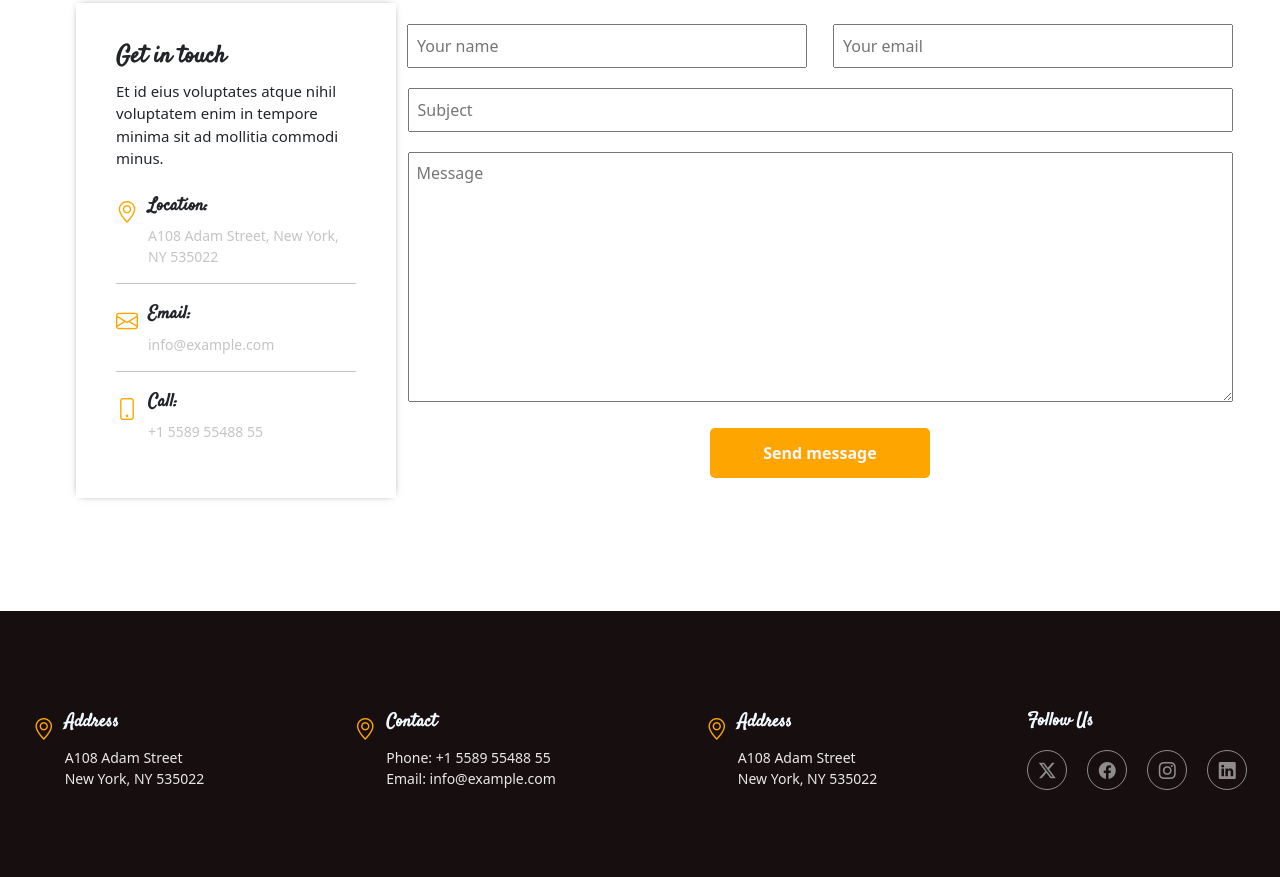
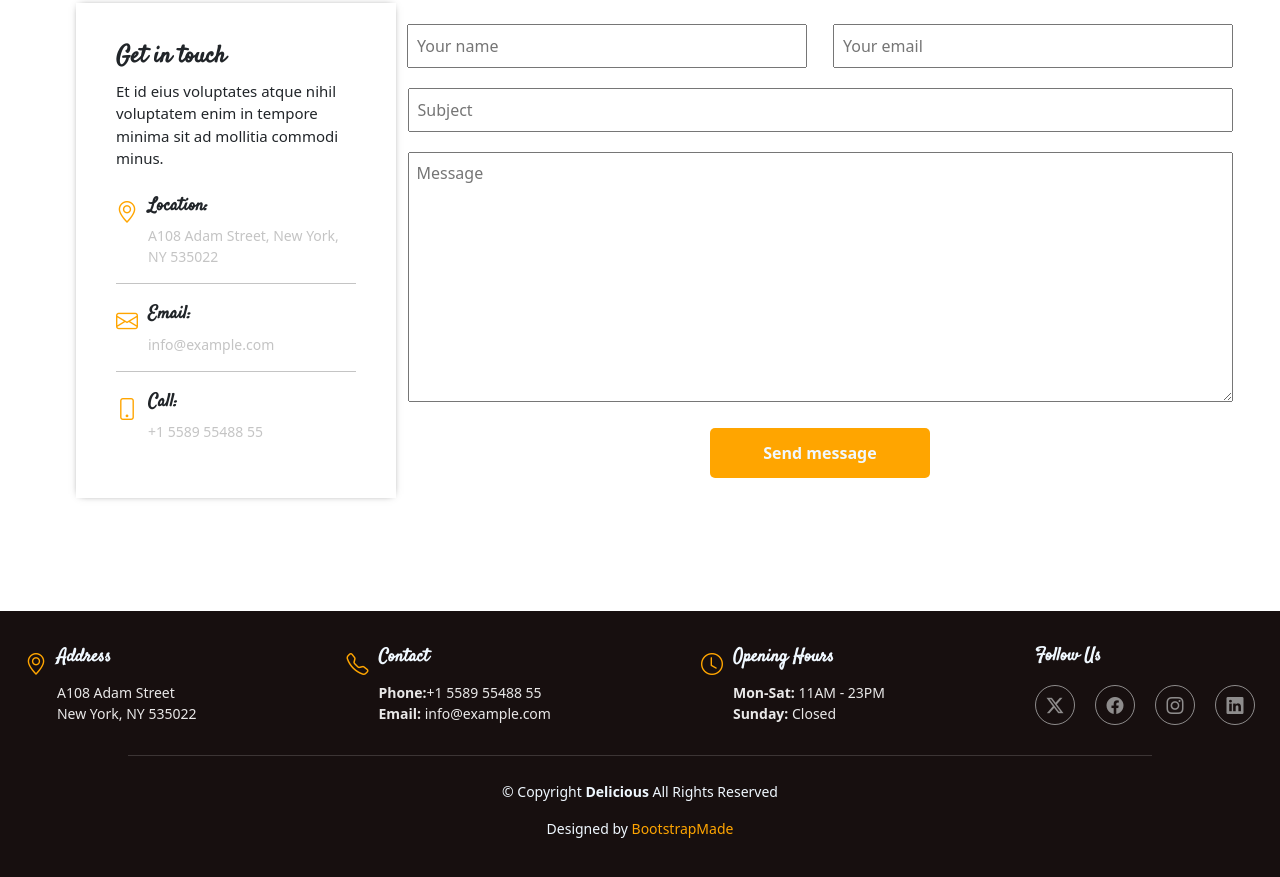
Before and after one commit to AstaAT1/Mohamed_Mobariki_final_project, a website: page index.html in a window 1280 px wide. Shown: the part 7775-8652 px from the top of the page. Drawn offline with nearby package versions, Linux system fonts and the light colour scheme; a web font is replaced by a local one.

Commit message:
finish desktop v1

```diff
--- a/index.html
+++ b/index.html
@@ -1349,22 +1349,22 @@
                             </div>
                         </div>
                         <div class="fotoya">
-                              <i class="bi bi-geo-alt"></i>
+                           <i class="bi bi-telephone"></i>
                             <div class="cartiya">
                                 <h6>Contact</h6>
                                 <div class="corto">
-                                    <p> <span>Phone</span>:  +1 5589 55488 55</p>
+                                    <p> <span>Phone:</span>+1 5589 55488 55</p>
                                     <p><span>Email:</span> info@example.com</p>
                                 </div>
                             </div>
                         </div>
                         <div class="fotoya">
-                              <i class="bi bi-geo-alt"></i>
+                            <i class="bi bi-clock"></i>
                             <div class="cartiya">
-                                <h6>Address</h6>
+                                <h6>Opening Hours</h6>
                                 <div class="corto">
-                                    <p>A108 Adam Street</p>
-                                    <p>New York, NY 535022</p>
+                                    <p><span>Mon-Sat:</span> 11AM - 23PM</p>
+                                    <p><span>Sunday:</span> Closed</p>
                                 </div>
                             </div>
                         </div>
@@ -1379,7 +1379,8 @@
                         </div>
                     </div>
                     <div class="bottom-footer">
-
+                        <p>© Copyright <span class="sapana">Delicious</span>  All Rights Reserved</p>
+                        <p>Designed by  <span class="oronga">BootstrapMade</span></p>
                     </div>
                 </section>
                 <a href="#topo" class="back-to-top"><i
--- a/src/sass/modules/_Footer.scss
+++ b/src/sass/modules/_Footer.scss
@@ -5,6 +5,7 @@
     flex-direction: column;
     justify-content: center;
     align-items: center;
+    gap: 30px;
 }
 .fotoya i{
     font-size: 22px;
@@ -47,6 +48,9 @@
     color: rgba(190, 190, 190, 0.712);
     font-size: 17px;
 }
+.corto span , .sapana{
+    font-weight: bold;
+}
 .mediya{
     border: 1px solid rgba(190, 190, 190, 0.712);
     border-radius: 50%;
@@ -57,3 +61,17 @@
     align-items: center;
 
 }
+.oronga{
+    color: orange;
+}
+.bottom-footer{
+    display: flex;
+    flex-direction: column;
+    justify-content: center;
+    align-items: center;
+    color: aliceblue;
+      font-size: 14px;
+      border-top: 1px solid  rgba(209, 209, 209, 0.195);
+      width: 80%;
+      padding-top: 25px;
+}
```
Also changed, not shown: public/css/app.css, 1 other file.
